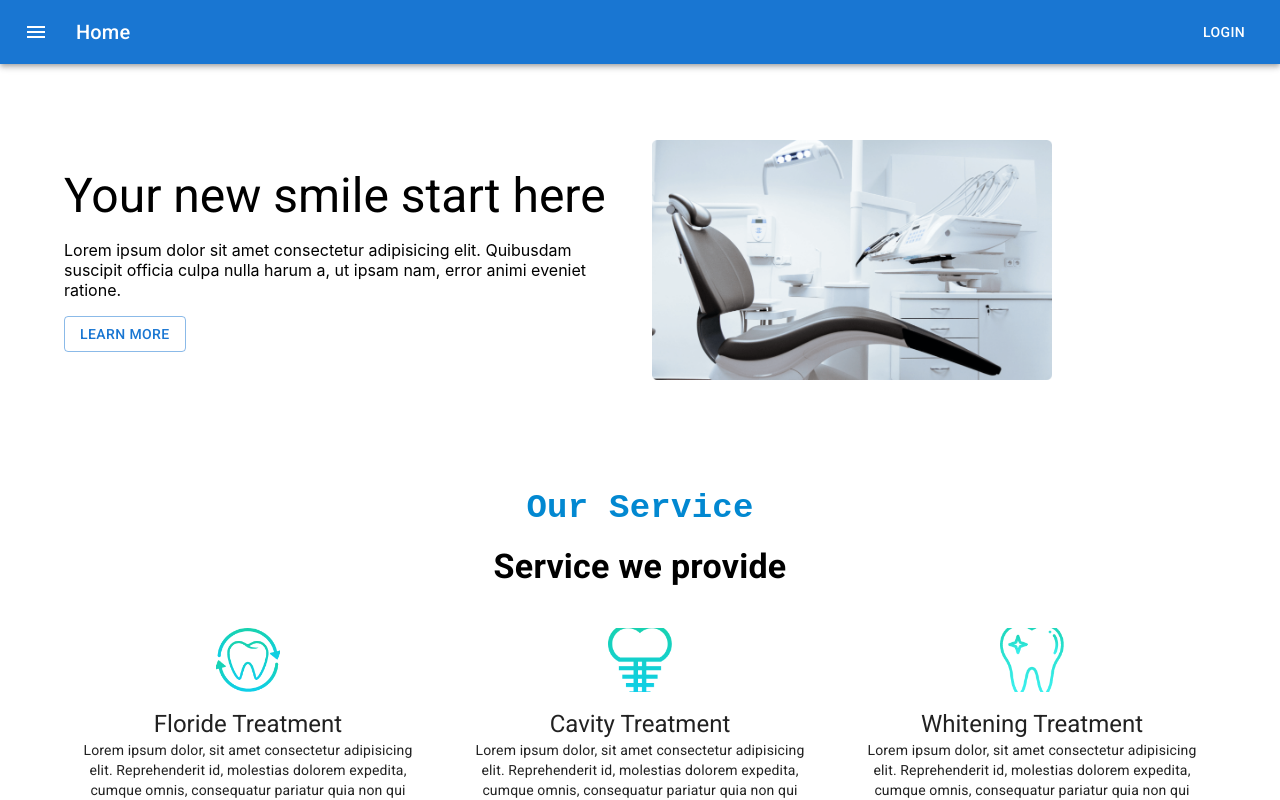
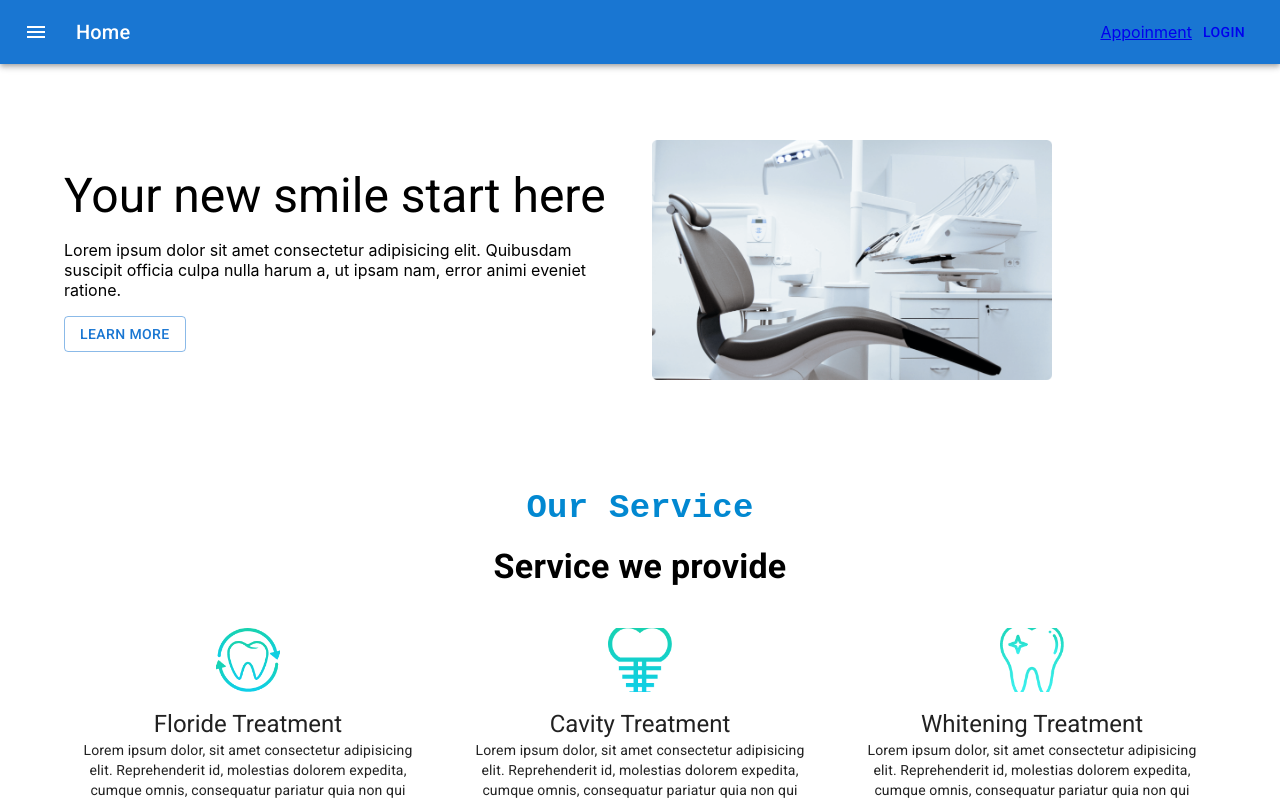
Before and after one commit to masum691/doctors-portal-with-metarial-client, a React (Create React App) app: page / in a window 1280 px wide. Shown: the top 800 px of the page. Built offline with nearby package versions, Linux system fonts and the light colour scheme.

Commit message:
react router

```diff
--- a/src/App.js
+++ b/src/App.js
@@ -1,5 +1,6 @@
 import { BrowserRouter as Router, Switch, Route } from 'react-router-dom';
 import './App.css';
+import Appoinment from './Pages/Appoinment/Appoinment/Appoinment';
 import Home from './Pages/Home/Home/Home';
 import NotFound from './Pages/NotFound/NotFound';
 import Footer from './Pages/Shared/Footer/Footer';
@@ -17,6 +18,9 @@ function App() {
           <Route path="/home">
             <Home></Home>
           </Route>
+          <Route path="/appoinment">
+            <Appoinment></Appoinment>
+          </Route>
           <Route path="*">
             <NotFound></NotFound>
           </Route>
--- /dev/null
+++ b/src/Pages/Appoinment/Appoinment/Appoinment.js
@@ -0,0 +1,11 @@
+import React from 'react';
+
+const Appoinment = () => {
+    return (
+        <div>
+
+        </div>
+    );
+};
+
+export default Appoinment;
--- a/src/Pages/Shared/Navbar/Navbar.js
+++ b/src/Pages/Shared/Navbar/Navbar.js
@@ -6,10 +6,11 @@ import Typography from '@mui/material/Typography';
 import Button from '@mui/material/Button';
 import IconButton from '@mui/material/IconButton';
 import MenuIcon from '@mui/icons-material/Menu';
+import { Link } from 'react-router-dom';
 
 const Navbar = () => {
-    return (
-        <Box sx={{ flexGrow: 1 }}>
+  return (
+    <Box sx={{ flexGrow: 1 }}>
       <AppBar position="static">
         <Toolbar>
           <IconButton
@@ -24,11 +25,16 @@ const Navbar = () => {
           <Typography variant="h6" component="div" sx={{ flexGrow: 1 }}>
             Home
           </Typography>
-          <Button color="inherit">Login</Button>
+          <Link to="/appoinment">
+            Appoinment
+          </Link>
+          <Link to="/login">
+            <Button color="inherit">Login</Button>
+          </Link>
         </Toolbar>
       </AppBar>
     </Box>
-    );
+  );
 };
 
 export default Navbar;
```
